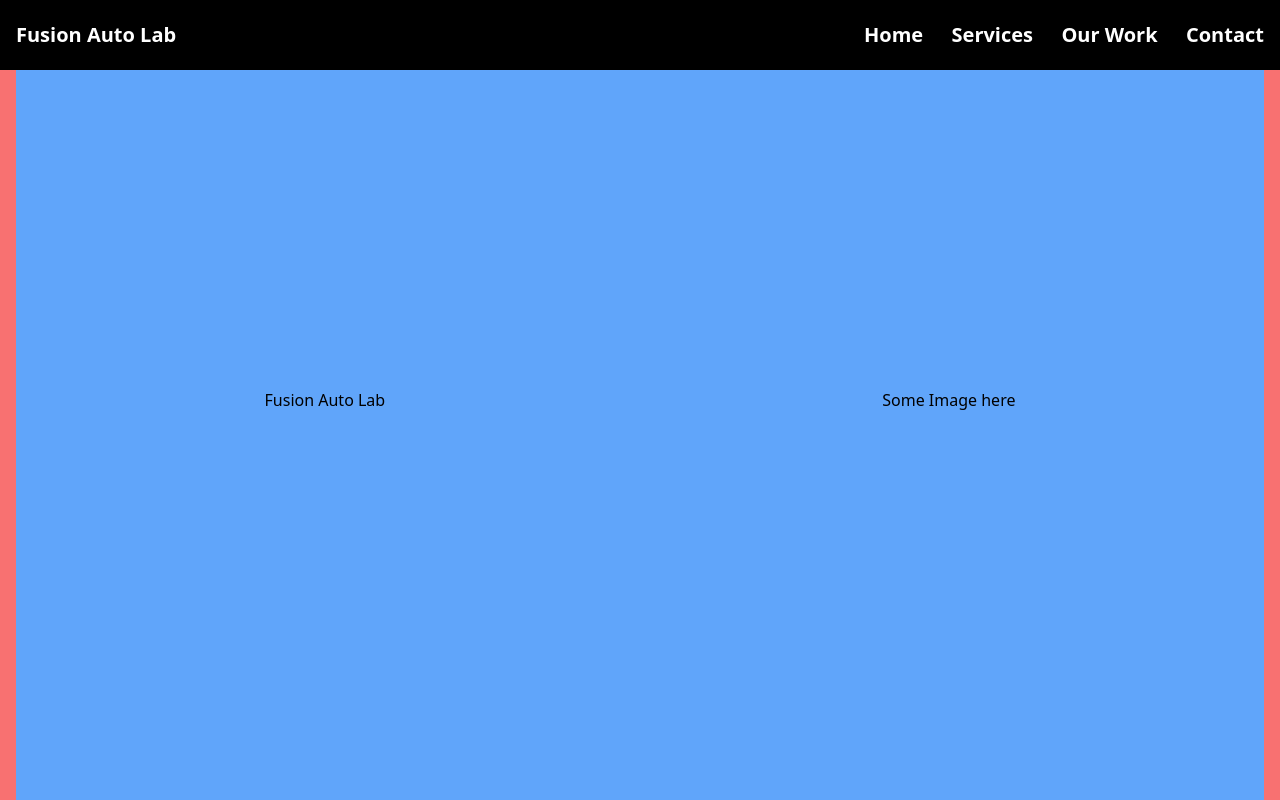
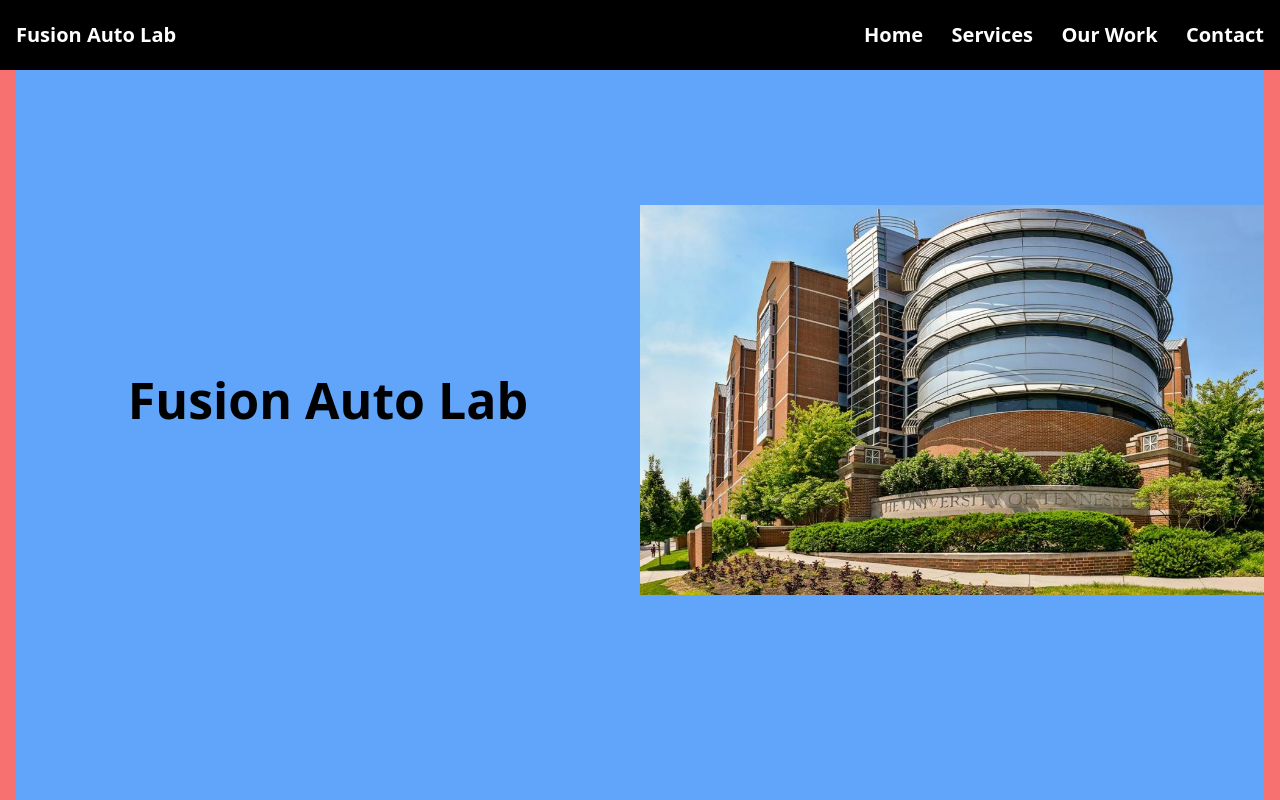
Before and after one commit to Jxk0be/fusion-auto-lab, a SvelteKit app: page / in a window 1280 px wide. Shown: the top 800 px of the page. Built offline with nearby package versions, Linux system fonts and the light colour scheme.

Commit message:
more styling changes for the homepage

```diff
--- a/src/components/About.svelte
+++ b/src/components/About.svelte
@@ -1,5 +1,5 @@
-<div class="h-[60vh] md:h-[50vh] w-full bg-green-400 flex justify-between items-center flex-col pt-[50px]">
-    <div class="flex justify-center items-center w-full h-[20vh] bg-blue-100">
+<div class="h-[70vh] md:h-[50vh] w-full bg-green-400 flex justify-between items-center flex-col pt-[50px]">
+    <div class="flex justify-center items-center w-full h-[10vh] bg-blue-100">
         <h1 class="text-[50px] font-extrabold">About Us</h1>
     </div>
     <div class="flex justify-around md:flex-row flex-col items-center w-full h-full">
--- a/src/components/Hero.svelte
+++ b/src/components/Hero.svelte
@@ -1,8 +1,12 @@
-<div class="h-screen w-full bg-blue-400 flex justify-around items-center flex-col md:flex-row">
-    <div>
+<script>
+    import Image from "$lib/images/linkedin_bg.jpg";
+</script>
+
+<div class="h-screen w-full bg-blue-400 flex justify-between items-center flex-col md:flex-row">
+    <div class="flex justify-center items-center w-1/2 text-[50px] font-bold">
         <h1>Fusion Auto Lab</h1>
     </div>
-    <div>
-        <h1>Some Image here</h1>
+    <div class="w-1/2">
+        <img src={Image} alt="Hero Page for Fusion Auto Lab" />
     </div>
 </div>
```
Also changed, not shown: src/lib/images/linkedin_bg.jpg (added).
